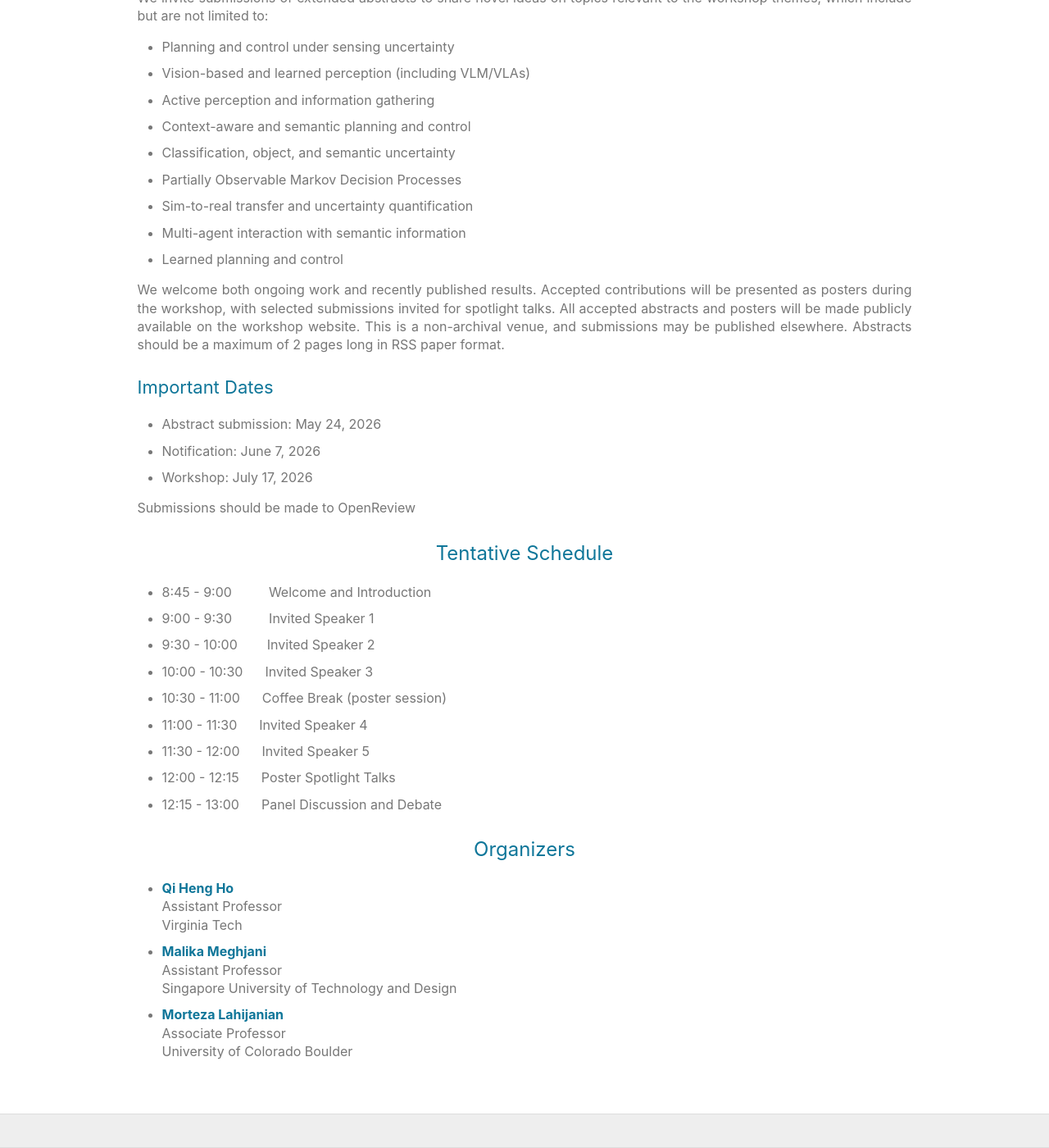
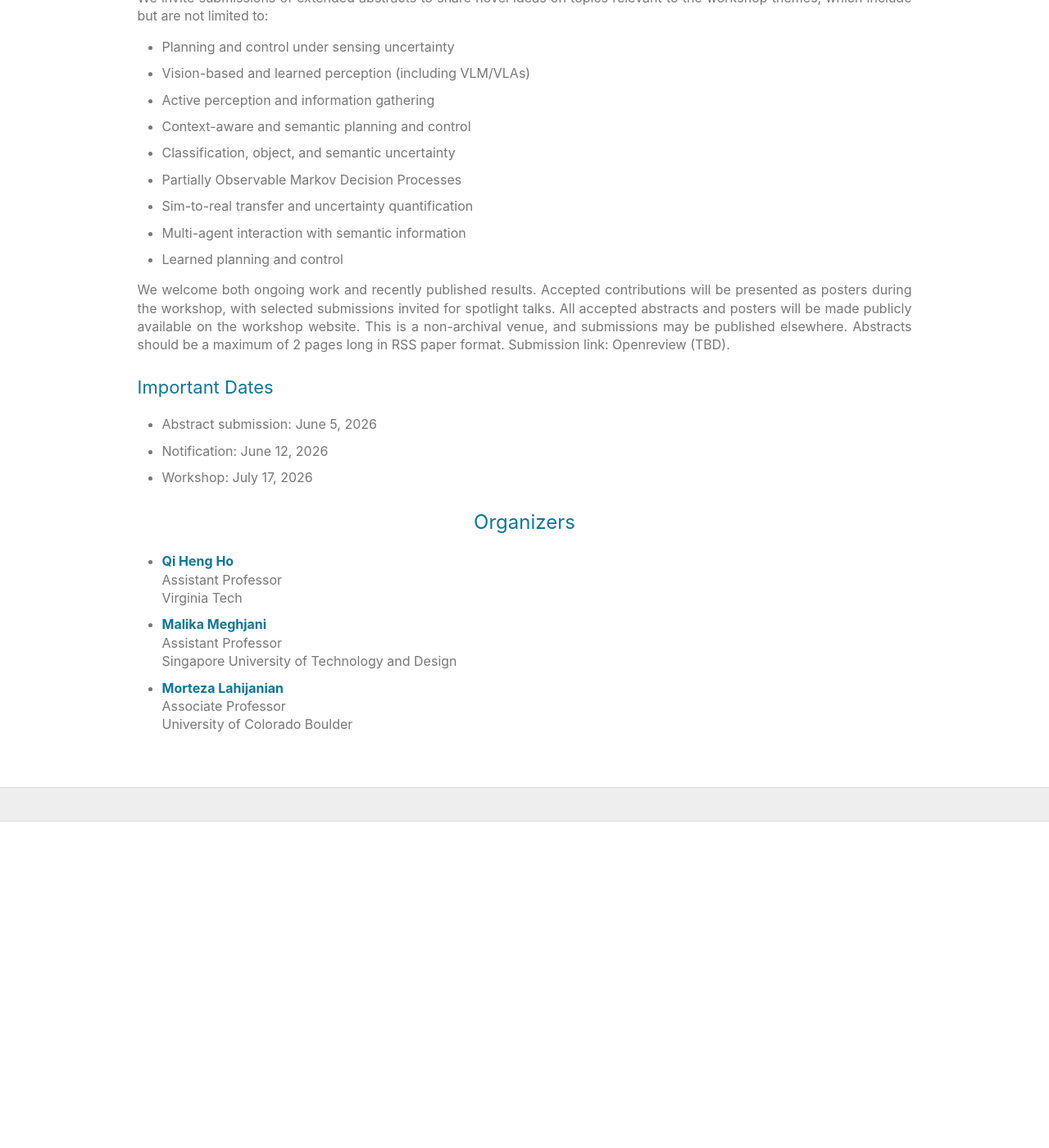
Before and after one commit to aria-systems-group/website, a Jekyll site: the page built from pages/rssworkshop2025.md, in a window 1280 px wide and 1400 px high, scrolled down 1441 px. Shown: the whole window at 82% size. Built offline with Jekyll 4.4.1, drawn with Linux system fonts in a browser that asks for light colours; after the commit the page ends 2443 px from its top, so only the background shows below that.

Commit message:
Revise submission dates and add link for abstracts
Updated important dates and added submission link for abstracts.

```diff
--- a/pages/rssworkshop2025.md
+++ b/pages/rssworkshop2025.md
@@ -72,17 +72,16 @@ We invite submissions of extended abstracts to share novel ideas on topics relev
 - Multi-agent interaction with semantic information
 - Learned planning and control
 
-We welcome both ongoing work and recently published results. Accepted contributions will be presented as posters during the workshop, with selected submissions invited for spotlight talks. All accepted abstracts and posters will be made publicly available on the workshop website. This is a non-archival venue, and submissions may be published elsewhere. Abstracts should be a maximum of 2 pages long in RSS paper format.
+We welcome both ongoing work and recently published results. Accepted contributions will be presented as posters during the workshop, with selected submissions invited for spotlight talks. All accepted abstracts and posters will be made publicly available on the workshop website. This is a non-archival venue, and submissions may be published elsewhere. Abstracts should be a maximum of 2 pages long in RSS paper format. Submission link: Openreview (TBD).
 
 ### Important Dates
-- Abstract submission: May 24, 2026
-- Notification: June 7, 2026
+- Abstract submission: June 5, 2026
+- Notification: June 12, 2026
 - Workshop: July 17, 2026
 
-Submissions should be made to OpenReview
 
 
-## Tentative Schedule
+<!--## Tentative Schedule
 
 - 8:45 - 9:00 &nbsp;&nbsp;&nbsp;&nbsp;&nbsp;&nbsp;&nbsp;&nbsp; Welcome and Introduction
 - 9:00 - 9:30 &nbsp;&nbsp;&nbsp;&nbsp;&nbsp;&nbsp;&nbsp;&nbsp; Invited Speaker 1
@@ -92,7 +91,7 @@ Submissions should be made to OpenReview
 - 11:00 - 11:30	&nbsp;&nbsp;&nbsp;&nbsp; Invited Speaker 4
 - 11:30 - 12:00	&nbsp;&nbsp;&nbsp;&nbsp; Invited Speaker 5
 - 12:00 - 12:15	&nbsp;&nbsp;&nbsp;&nbsp; Poster Spotlight Talks
-- 12:15 - 13:00	&nbsp;&nbsp;&nbsp;&nbsp; Panel Discussion and Debate
+- 12:15 - 13:00	&nbsp;&nbsp;&nbsp;&nbsp; Panel Discussion and Debate-->
 
 
 <!--## Invited Speakers and Panelists
```
